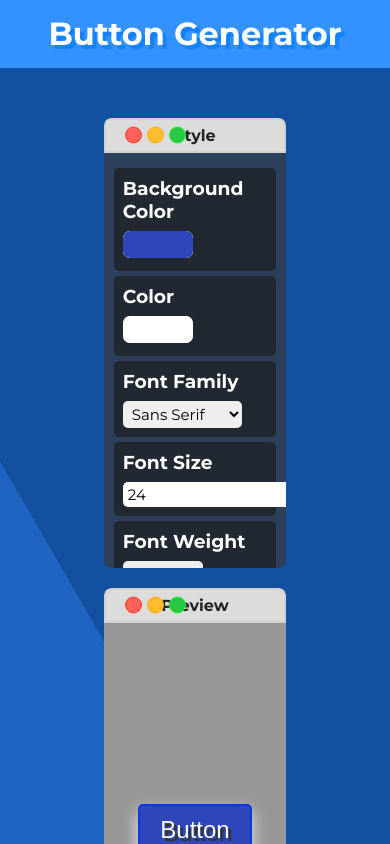
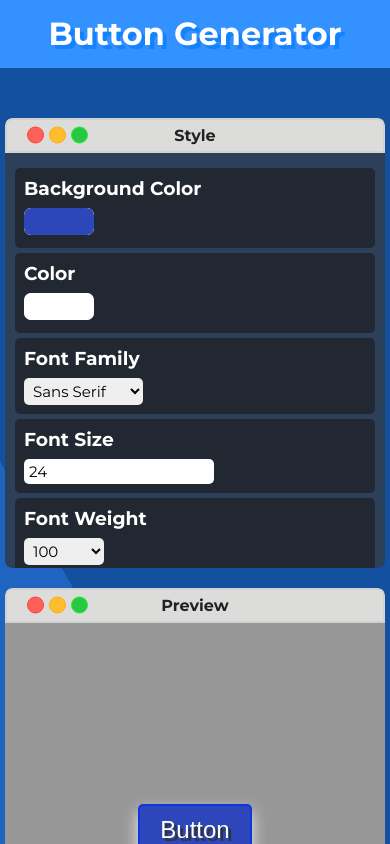
Before and after one commit to zhondori/Button-generator, a React (Create React App) app: page / in a window 390 px wide. Shown: the top 844 px of the page. Built offline with nearby package versions, Linux system fonts and the light colour scheme.

Commit message:
styles changed

```diff
--- a/src/App.css
+++ b/src/App.css
@@ -227,12 +227,15 @@ footer p a:hover {
 
 @media (max-width: 576px) {
     main {
-      grid-template-columns: 100% !important;
+      grid-template-columns: 1fr !important;
       row-gap: 20px;
       padding: 20px 5px;
       margin: 0 auto;
       margin-top: 30px;
       height: auto;
+    }
+    main > div {
+      width: 100% !important;
     }
     footer p {
       font-size: 14px;
```
